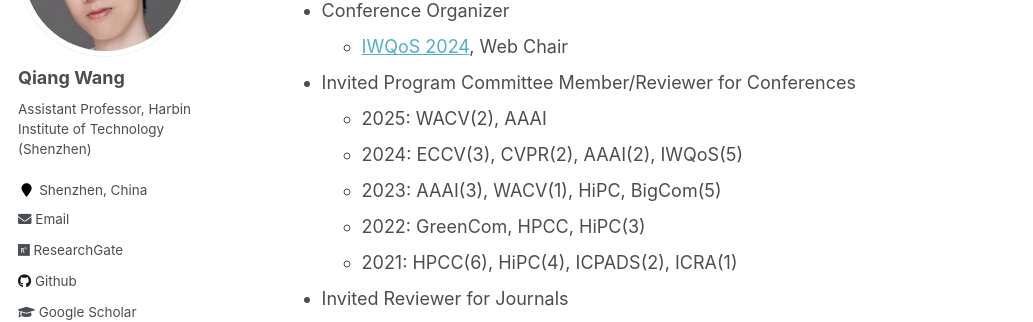
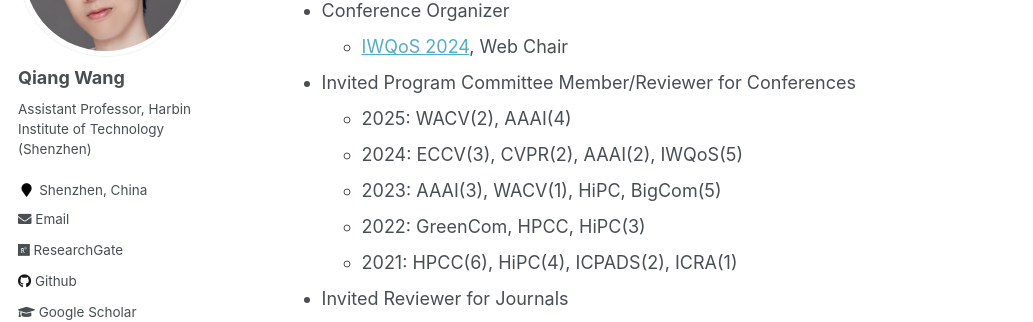
Before and after one commit to blackjack2015/blackjack2015.github.io, a Jekyll site: the page built from _pages/about.md, in a window 1280 px wide and 900 px high, scrolled down 3078 px. Shown: the part 152-474 px from the top of the window, without its empty margins (0-1033 px from the left). Built offline with Jekyll 4.4.1, drawn with Linux system fonts in a browser that asks for light colours.

Commit message:
Update about.md

```diff
--- a/_pages/about.md
+++ b/_pages/about.md
@@ -62,7 +62,7 @@ Qiang Wang is currently an Assistant Professor at Department of Computer Science
 + Conference Organizer
     + [IWQoS 2024](https://iwqos2024.ieee-iwqos.org/committees/organizing-committee), Web Chair
 + Invited Program Committee Member/Reviewer for Conferences
-    + 2025: WACV(2), AAAI
+    + 2025: WACV(2), AAAI(4)
     + 2024: ECCV(3), CVPR(2), AAAI(2), IWQoS(5)
     + 2023: AAAI(3), WACV(1), HiPC, BigCom(5)
     + 2022: GreenCom, HPCC, HiPC(3)
```
